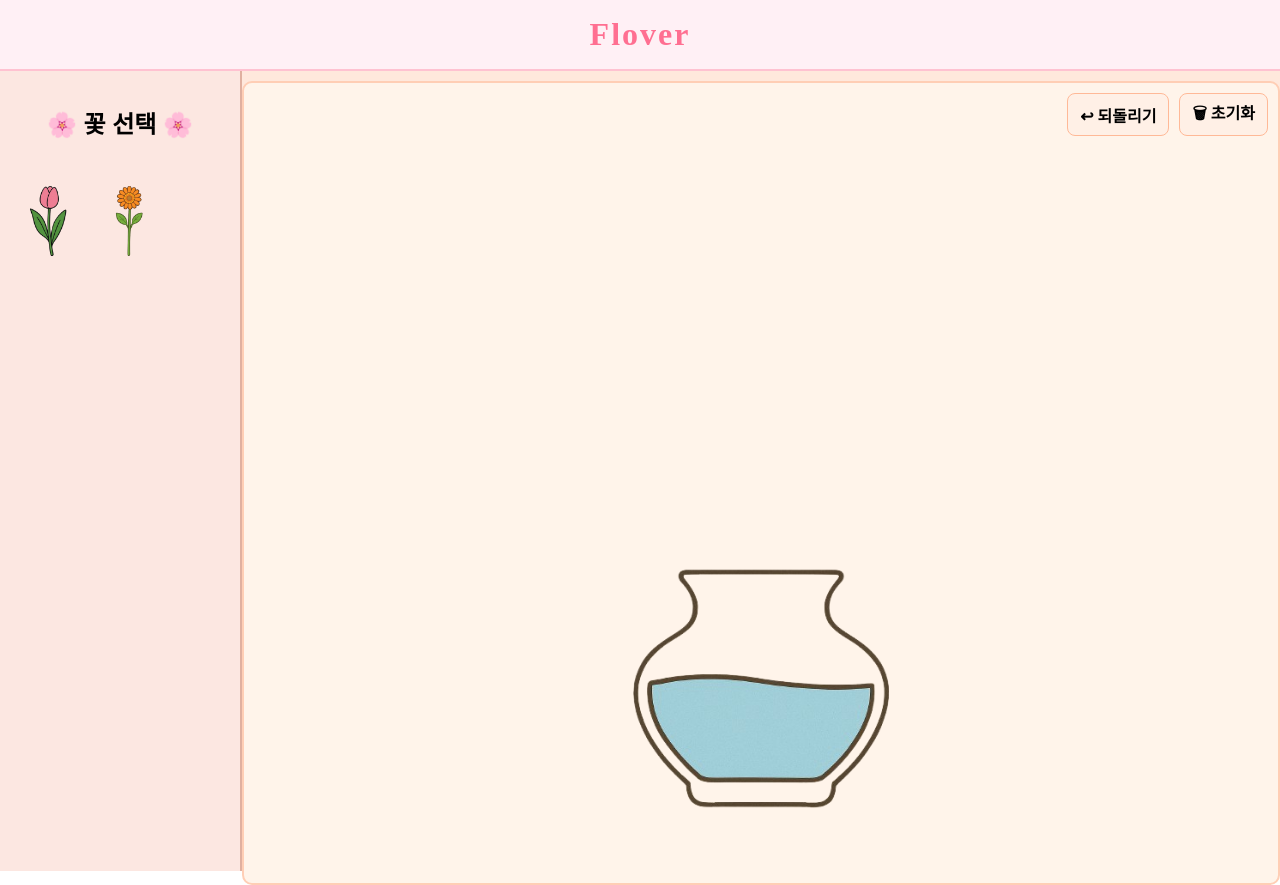
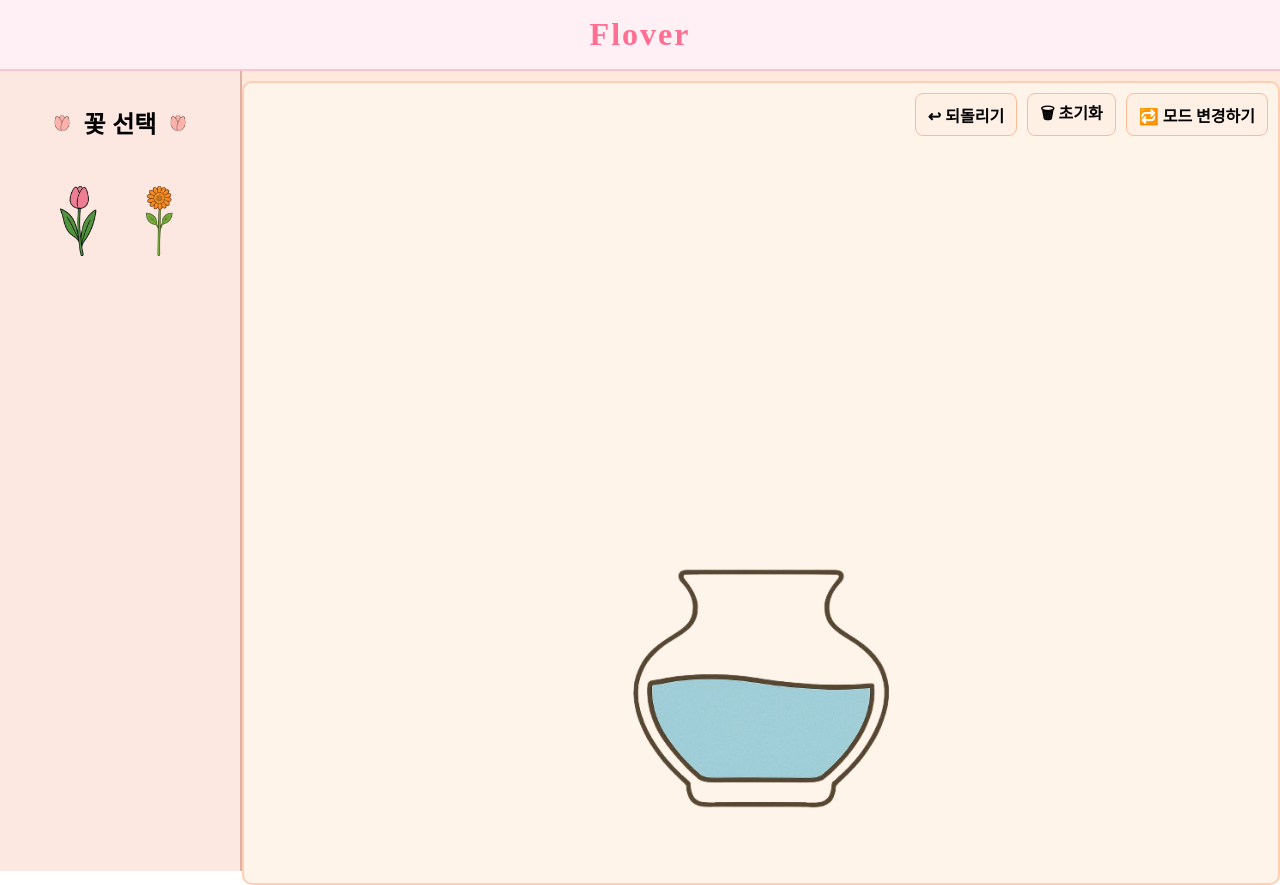
Before and after one commit to ellie3413/yandyy, a React (Create React App) app: page / in a window 1280 px wide. Built offline with nearby package versions, Linux system fonts and the light colour scheme; a web font is replaced by a local one.

Commit message:
로고 추가

```diff
--- a/src/components/ButtonControl.js
+++ b/src/components/ButtonControl.js
@@ -6,6 +6,7 @@ function ButtonControls({ onUndo, onClear }) {
     <div style={controlStyle}>
       <button onClick={onUndo} style={buttonStyle}>↩ 되돌리기</button>
       <button onClick={onClear} style={buttonStyle}>🗑 초기화</button>
+      <button style={buttonStyle}> 🔁 모드 변경하기 </button>
     </div>
   );
 }
--- a/src/components/FlowerPanel.js
+++ b/src/components/FlowerPanel.js
@@ -5,16 +5,22 @@ const flowerList = ['tulip', 'gevera'];
 function FlowerPanel({ onSelect }) {
   return (
     <div className="flower-panel" style={panelStyle}>
-      <h3 style={titleStyle}>🌸 꽃 선택 🌸</h3>
+      <h3 style={titleStyle}>
+        <img src="/assets/logo.png" alt="logo" style={iconStyle} />
+        꽃 선택
+        <img src="/assets/logo.png" alt="logo" style={iconStyle} />
+      </h3>
+      <div style={listStyle}>
         {flowerList.map((name) => (
           <img
             key={name}
             src={`/assets/${name}.png`}
             alt={name}
             onClick={() => onSelect(name)}
-          style={{ width: 60, margin: 10, cursor: 'pointer' }}
+            style={flowerStyle}
           />
         ))}
+      </div>
     </div>
   );
 }
@@ -27,6 +33,28 @@ const titleStyle = {
   textAlign: 'center',
   fontFamily: 'IBM Plex Sans KR, sans-serif',
   fontSize: '1.5rem',
+  display: 'flex',
+  justifyContent: 'center',
+  alignItems: 'center',
+  gap: '10px',
+};
+
+const iconStyle = {
+  width: '24px',
+  height: '24px',
+};
+
+const listStyle = {
+  display: 'flex',
+  flexWrap: 'wrap',
+  justifyContent: 'center',
+  marginTop: '10px',
+};
+
+const flowerStyle = {
+  width: 60,
+  margin: 10,
+  cursor: 'pointer',
 };
 
 export default FlowerPanel;
```
Lines whose indentation alone changed are shown as unchanged.
